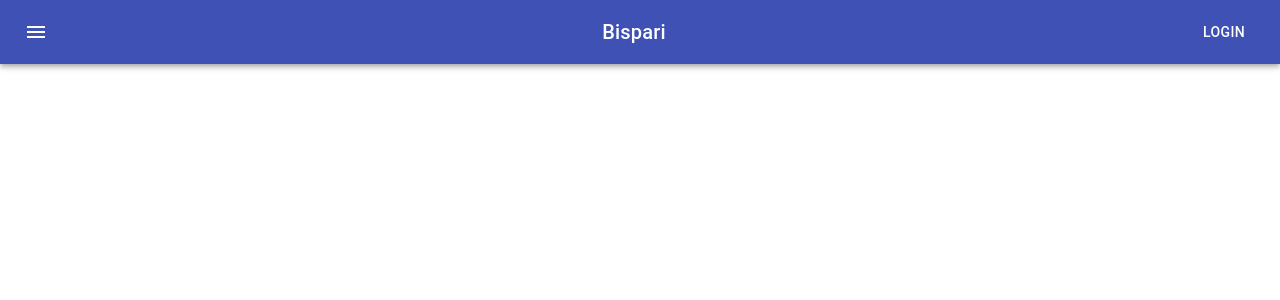
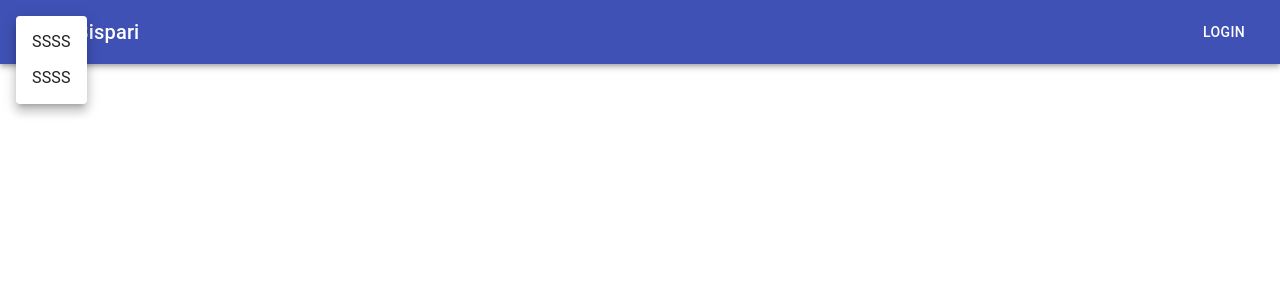
Before and after one commit to swarnjit/bispari-fe, a React (Create React App) app: page / in a window 1280 px wide. Both pictures are taken after a click on the button "menu". Shown: the top 300 px of the page. Built offline with nearby package versions, Linux system fonts and the light colour scheme.

Commit message:
minor changes to add custom title

```diff
--- a/public/index.html
+++ b/public/index.html
@@ -24,7 +24,7 @@
       work correctly both with client-side routing and a non-root public URL.
       Learn how to configure a non-root public URL by running `npm run build`.
     -->
-    <title>React App</title>
+    <title>Bispari</title>
   </head>
   <body>
     <noscript>You need to enable JavaScript to run this app.</noscript>
--- a/src/App.js
+++ b/src/App.js
@@ -1,7 +1,14 @@
 import React from "react";
 import { makeStyles } from "@material-ui/core/styles";
 import "./App.css";
-import { AppBar, IconButton, Typography, Button } from "@material-ui/core";
+import {
+  AppBar,
+  IconButton,
+  Typography,
+  Button,
+  MenuItem,
+  Menu
+} from "@material-ui/core";
 import { Toolbar } from "@material-ui/core";
 import MenuIcon from "@material-ui/icons/Menu";
 
@@ -18,8 +25,16 @@ const useStyles = makeStyles(theme => ({
 }));
 export default function App() {
   const classes = useStyles();
+  const [anchorEl, setAnchorEl] = React.useState(null);
+  const handleClose = () => {
+    setAnchorEl(null);
+  };
+
+  const handleClick = event => {
+    setAnchorEl(event.currentTarget);
+  };
   return (
-    <div className="App">
+    <React.Fragment className="App">
       <AppBar position="static">
         <Toolbar>
           <IconButton
@@ -27,15 +42,26 @@ export default function App() {
             className={classes.menuButton}
             color="inherit"
             aria-label="menu"
+            onClick={handleClick}
           >
             <MenuIcon />
           </IconButton>
+          <Menu
+            id="simple-menu"
+            keepMounted
+            anchorEl={anchorEl}
+            open={Boolean(anchorEl)}
+            onClose={handleClose}
+          >
+            <MenuItem onClick={handleClose}>SSSS</MenuItem>
+            <MenuItem onClick={handleClose}>SSSS</MenuItem>
+          </Menu>
           <Typography variant="h6" className={classes.title}>
             Bispari
           </Typography>
           <Button color="inherit">Login</Button>
         </Toolbar>
       </AppBar>
-    </div>
+    </React.Fragment>
   );
 }
```
